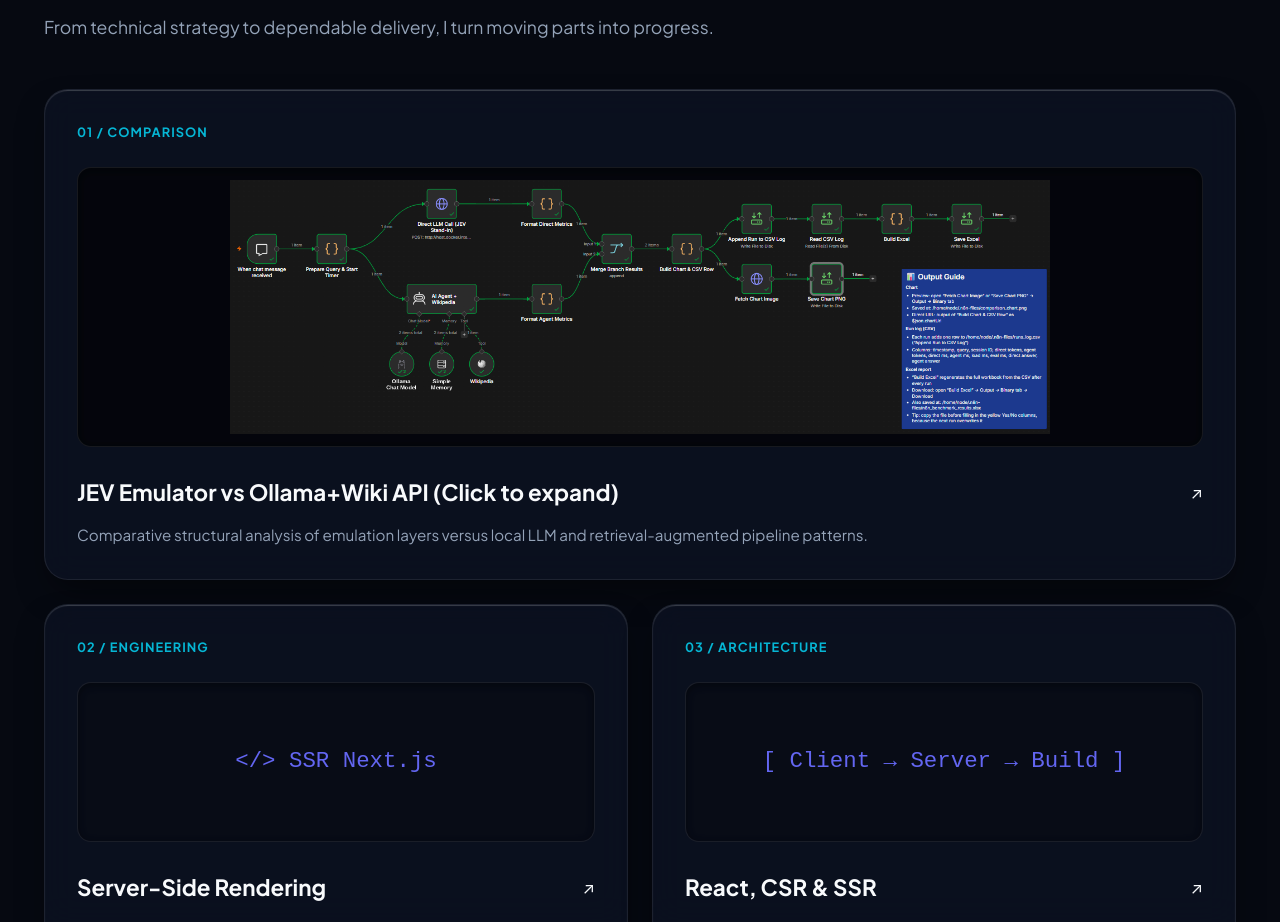
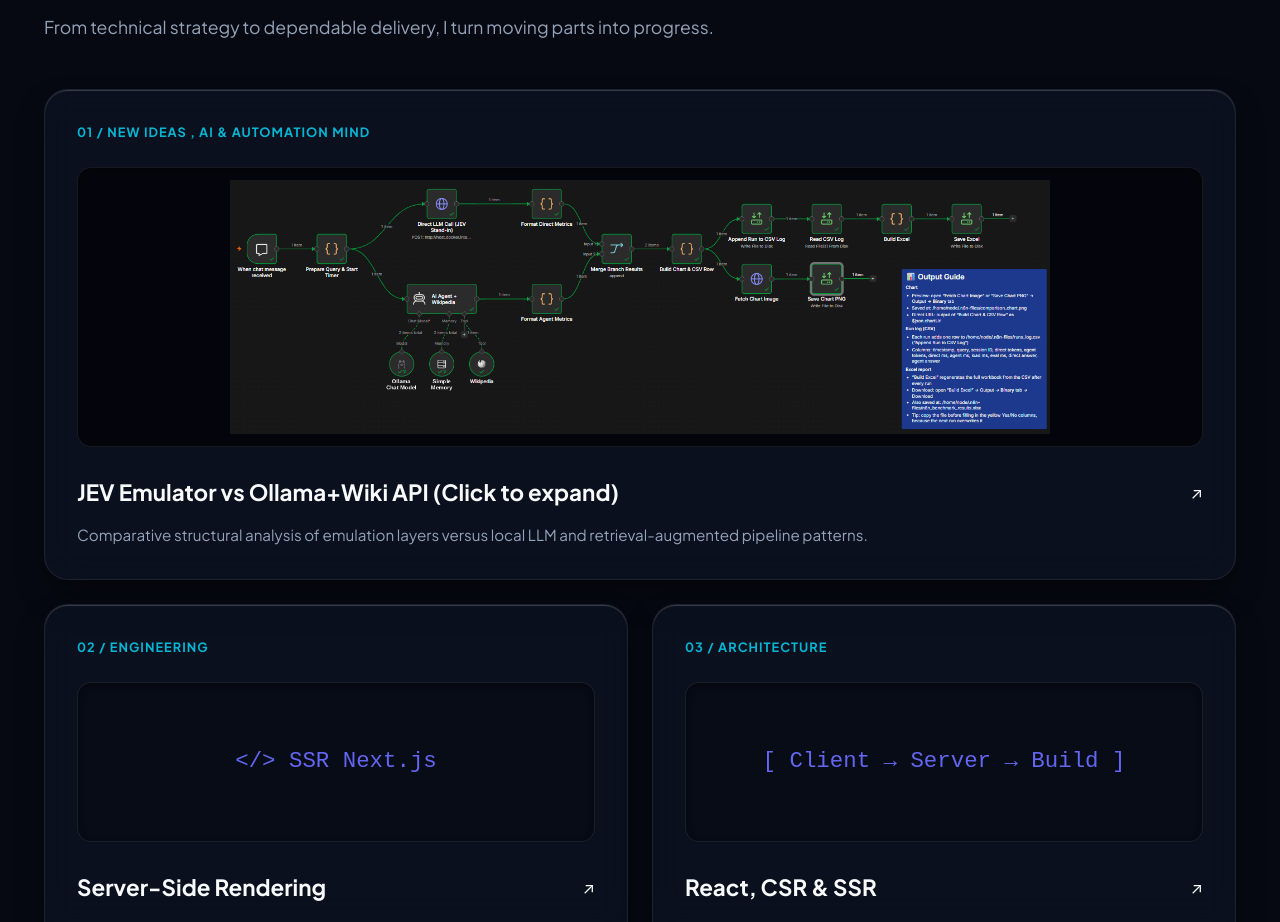
Before and after one commit to InquisitiveAboutReact/rajachatterjee_2026_cr, a React (Create React App) app: page / in a window 1280 px wide. Shown: the part 1036-1958 px from the top of the page. Built offline with nearby package versions, Linux system fonts and the light colour scheme; no server answers.

Commit message:
fix: update specific component styling

```diff
--- a/src/App.js
+++ b/src/App.js
@@ -475,7 +475,7 @@
             onClick={() => setSelectedN8nImage(n8nWorkflowImage)}
             style={{ cursor: 'pointer' }}
           >
-            <div className="project-type">01 / COMPARISON</div>
+            <div className="project-type">01 / New Ideas , AI & Automation Mind</div>
             <div className="project-visual workflow-visual-container">
               <img
                 src={n8nWorkflowImage}
```
